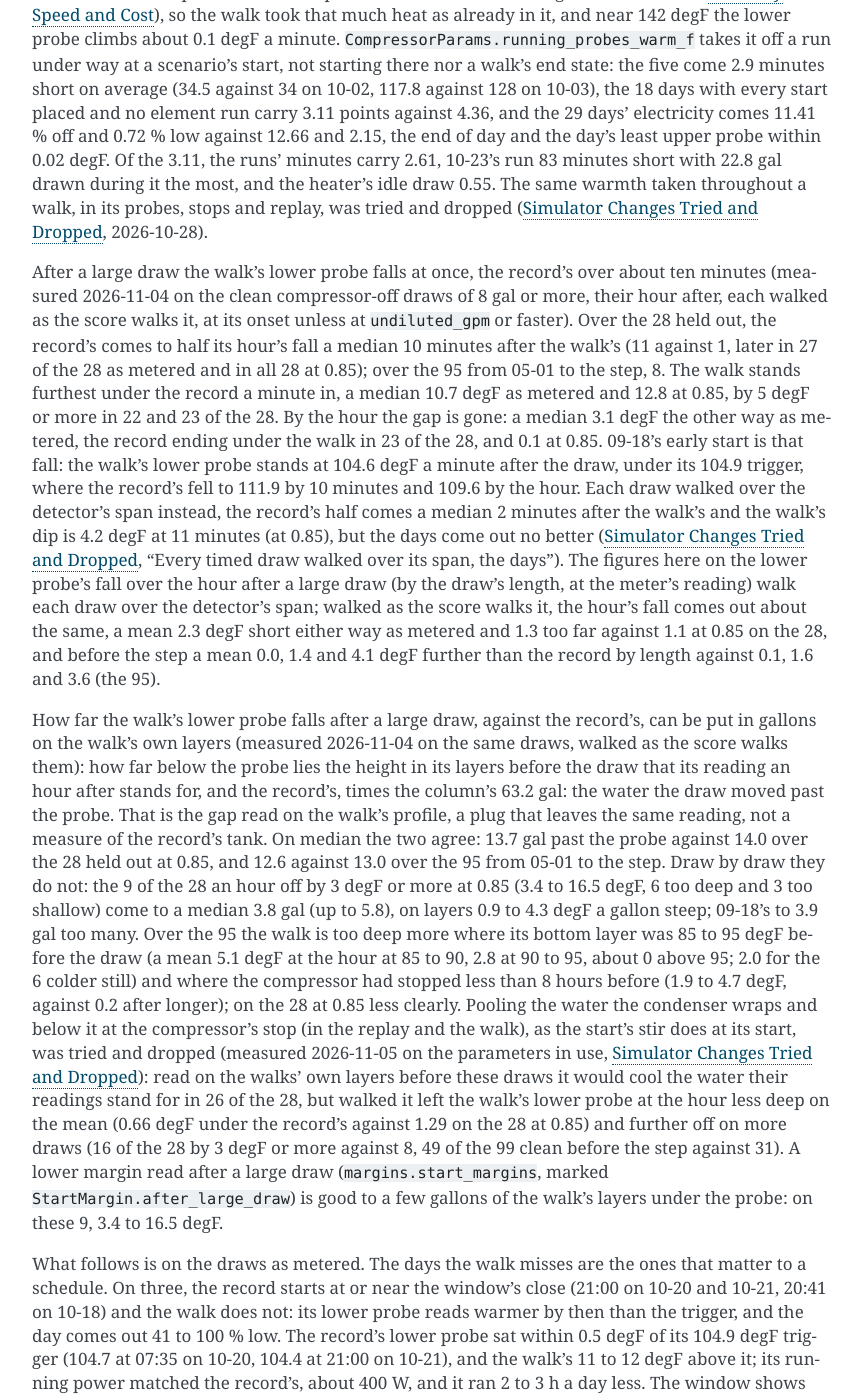
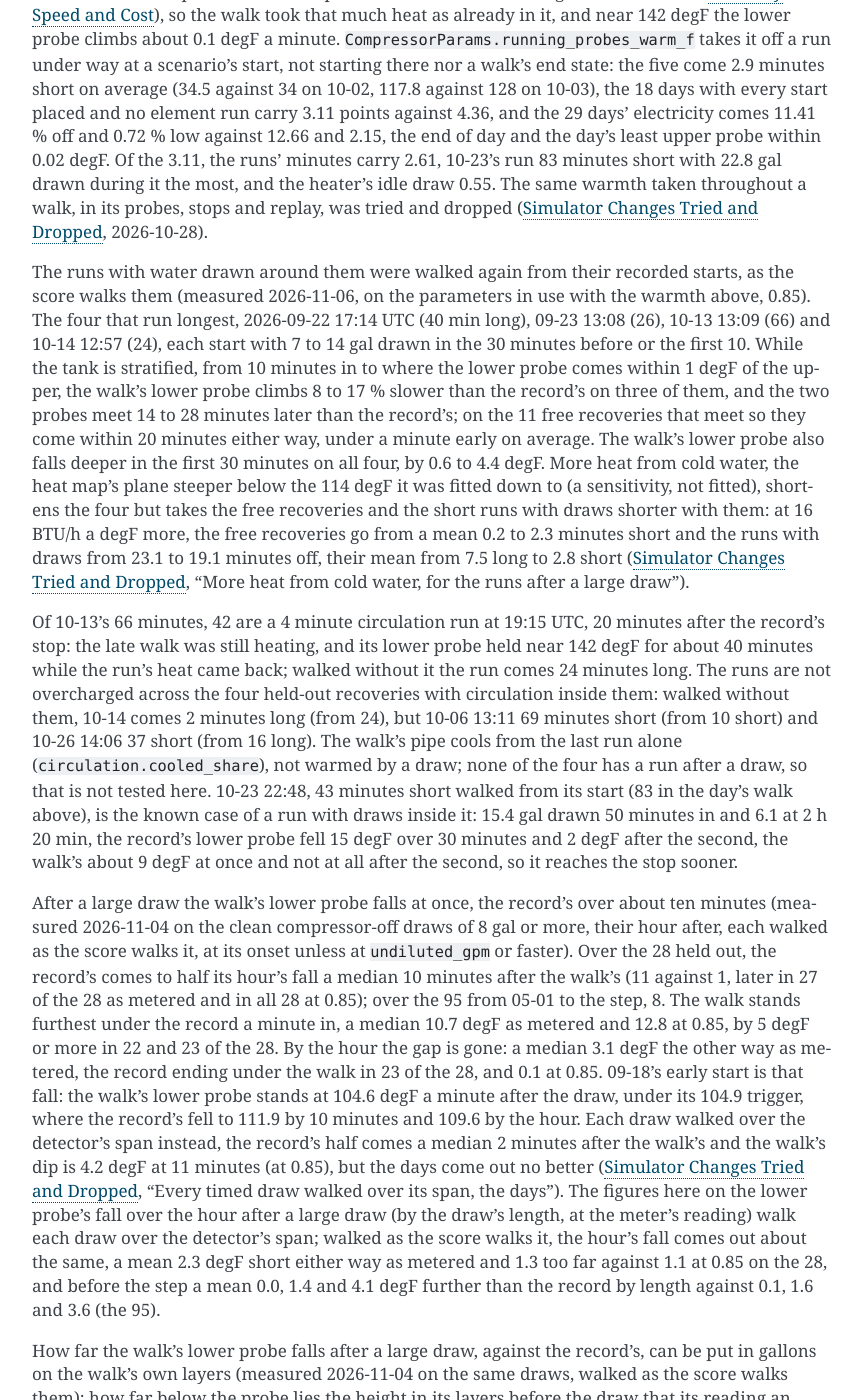
Before and after one commit to eman/nwp500-python, a Sphinx documentation site: the page built from docs/explanation/simulator.rst, in a window 1280 px wide and 1400 px high, scrolled down 14038 px. Shown: the whole window, without its empty margins (338-1200 px from the left). Built offline with Sphinx 7.4.7, drawn with Linux system fonts in a browser that asks for light colours.

Commit message:
docs(sim): the runs with water drawn around them, walked from their starts

```diff
--- a/docs/explanation/simulator.rst
+++ b/docs/explanation/simulator.rst
@@ -810,6 +810,43 @@ during it the most, and the heater's idle draw 0.55. The same warmth
 taken throughout a walk, in its probes, stops and replay, was tried and
 dropped (:doc:`simulator-tried`, 2026-10-28).
 
+The runs with water drawn around them were walked again from their
+recorded starts, as the score walks them (measured 2026-11-06, on the
+parameters in use with the warmth above, 0.85). The four that run
+longest, 2026-09-22 17:14 UTC (40 min long), 09-23 13:08 (26), 10-13
+13:09 (66) and 10-14 12:57 (24), each start with 7 to 14 gal drawn in
+the 30 minutes before or the first 10. While the tank is stratified,
+from 10 minutes in to where the lower probe comes within 1 degF of the
+upper, the walk's lower probe climbs 8 to 17 % slower than the record's
+on three of them, and the two probes meet 14 to 28 minutes later than
+the record's; on the 11 free recoveries that meet so they come within 20
+minutes either way, under a minute early on average. The walk's lower
+probe also falls deeper in the first 30 minutes on all four, by 0.6 to
+4.4 degF. More heat from cold water, the heat map's plane steeper below
+the 114 degF it was fitted down to (a sensitivity, not fitted), shortens
+the four but takes the free recoveries and the short runs with draws
+shorter with them: at 16 BTU/h a degF more, the free recoveries go from
+a mean 0.2 to 2.3 minutes short and the runs with draws from 23.1 to
+19.1 minutes off, their mean from 7.5 long to 2.8 short
+(:doc:`simulator-tried`, "More heat from cold water, for the runs after
+a large draw").
+
+Of 10-13's 66 minutes, 42 are a 4 minute circulation run at 19:15 UTC,
+20 minutes after the record's stop: the late walk was still heating, and
+its lower probe held near 142 degF for about 40 minutes while the run's
+heat came back; walked without it the run comes 24 minutes long. The
+runs are not overcharged across the four held-out recoveries with
+circulation inside them: walked without them, 10-14 comes 2 minutes long
+(from 24), but 10-06 13:11 69 minutes short (from 10 short) and 10-26
+14:06 37 short (from 16 long). The walk's pipe cools from the last run
+alone (``circulation.cooled_share``), not warmed by a draw; none of the
+four has a run after a draw, so that is not tested here. 10-23 22:48, 43
+minutes short walked from its start (83 in the day's walk above), is the
+known case of a run with draws inside it: 15.4 gal drawn 50 minutes in
+and 6.1 at 2 h 20 min, the record's lower probe fell 15 degF over 30
+minutes and 2 degF after the second, the walk's about 9 degF at once and
+not at all after the second, so it reaches the stop sooner.
+
 After a large draw the walk's lower probe falls at once, the record's
 over about ten minutes (measured 2026-11-04 on the clean compressor-off
 draws of 8 gal or more, their hour after, each walked as the score walks
```
Also changed, not shown: docs/explanation/simulator-tried.rst (+30 -0 lines).
